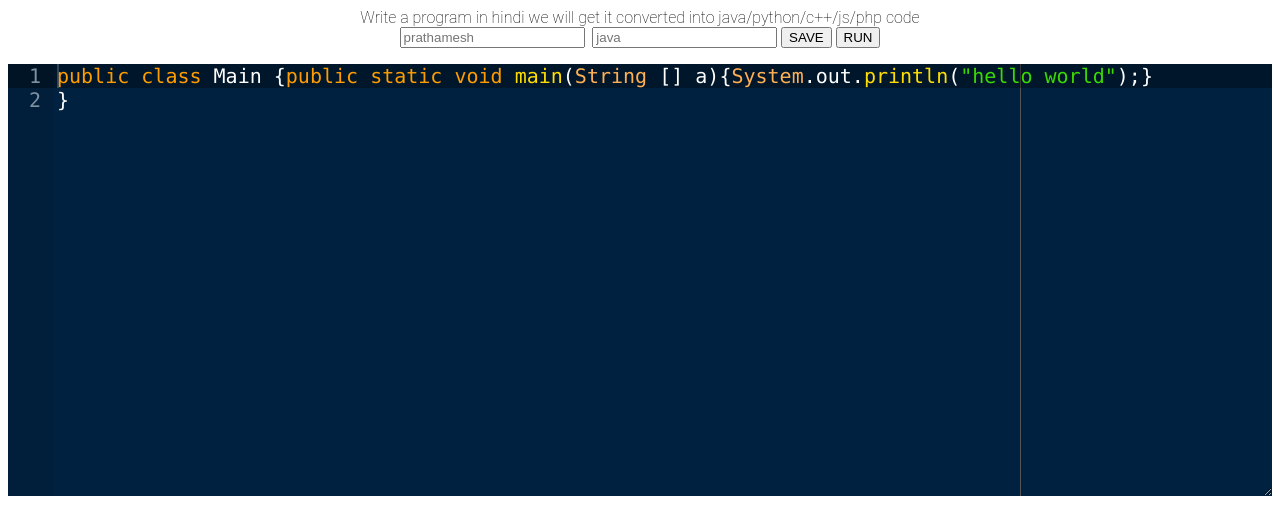
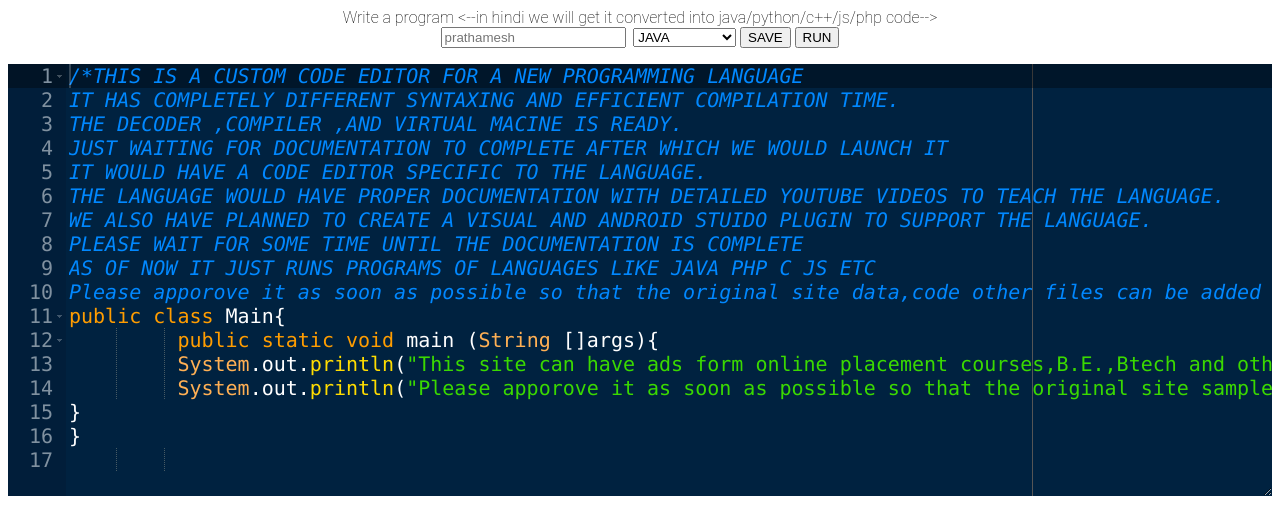
Before and after one commit to PrathameshBhagat/Support-Project, a PHP site: page / in a window 1280 px wide. Shown: the top 515 px of the page. Run offline with PHP 8.4, Linux system fonts and the light colour scheme; some libraries are stand-ins or nearby versions.

Commit message:
Update index.php

```diff
--- a/index.php
+++ b/index.php
@@ -2,19 +2,37 @@
   <head>
     <title>Document</title>
     <link rel="stylesheet" href="style.css" />
+    <script async src="https://pagead2.googlesyndication.com/pagead/js/adsbygoogle.js?client=ca-pub-3506596207312408"
+     crossorigin="anonymous"></script>
   </head>
-  <body><div id="N1" align="left" ></div><div id="N2"  ></div>
+  <body><div id="N1" align="left" ></div><div id="N2" style="left:10px" ></div><script async src="https://pagead2.googlesyndication.com/pagead/js/adsbygoogle.js?client=ca-pub-3506596207312408"
+     crossorigin="anonymous"></script>
     <form>
-        <h3 class="question">Write a program in hindi we will get it converted into java/python/c++/js/php code<br>
+        <h3 class="question">Write a program <--in hindi we will get it converted into java/python/c++/js/php code--></--in><br>
             <INPUT TYPE="TEXT" name="uname" placeholder="prathamesh " >&nbsp
-            <INPUT TYPE="TEXT" name="lang" placeholder="java">
+            <select name="lang"><option value="java">JAVA</option><option value="python">PYTHON</option><option value="php">PHP</option><option value="javascript">JAVASCRIPT</option><option value="c">C</option></select>
              <input type="button" value="SAVE" onclick="save()">
             <input type="button" value="RUN" onclick="run()">
         </h3>
     <div class="editor-container" id="mycode">
-         <div type=text id="editor" name="pl">public class Main {public static void main(String [] a){System.out.println("hello world");}
-}</div><h3></h3>
-        <div id="view"  style="height:100%" class=" ace_editor ace-cobalt ace_dark"></div>
+         <div type=text id="editor" name="pl"><!--सार्वजनिक कक्षा  Main {सार्वजनिक स्थिर रिक्त जरूरी (डोर  [] a){    अगर (44>3 )System.out.println("hell ld");}}}-->/*THIS IS A CUSTOM CODE EDITOR FOR A NEW PROGRAMMING LANGUAGE
+IT HAS COMPLETELY DIFFERENT SYNTAXING AND EFFICIENT COMPILATION TIME.
+THE DECODER ,COMPILER ,AND VIRTUAL MACINE IS READY.
+JUST WAITING FOR DOCUMENTATION TO COMPLETE AFTER WHICH WE WOULD LAUNCH IT
+IT WOULD HAVE A CODE EDITOR SPECIFIC TO THE LANGUAGE.
+THE LANGUAGE WOULD HAVE PROPER DOCUMENTATION WITH DETAILED YOUTUBE VIDEOS TO TEACH THE LANGUAGE.
+WE ALSO HAVE PLANNED TO CREATE A VISUAL AND ANDROID STUIDO PLUGIN TO SUPPORT THE LANGUAGE.
+PLEASE WAIT FOR SOME TIME UNTIL THE DOCUMENTATION IS COMPLETE
+AS OF NOW IT JUST RUNS PROGRAMS OF LANGUAGES LIKE JAVA PHP C JS ETC
+Please apporove it as soon as possible so that the original site data,code other files can be added */
+public class Main{
+         public static void main (String []args){
+         System.out.println("This site can have ads form online placement courses,B.E.,Btech and other colleges,companies seeking low cost programmers ,other Youtube channels,etc ");
+         System.out.println("Please apporove it as soon as possible so that the original site sample code,data and other  files can be added");
+}
+}
+         </div><h3></h3>
+        <div id="view"  style="height:100%;font:150% monospace;color:#ff0" class=" ace_editor ace-cobalt ace_dark"></div>
     </div>
         </form>
      <script src="https://cdnjs.cloudflare.com/ajax/libs/ace/1.12.3/ace.js" integrity="sha512-yARx+3W/tyZPXyRfZ4DLRdj0rXF2yjH2D6bKpPslrl1c62Q6ZC808L++ft9jkzIN9vmLtQCFsYNrzoOE/Im2Dg==" crossorigin="anonymous" referrerpolicy="no-referrer"></script>   <script src="main.js"></script>
```
